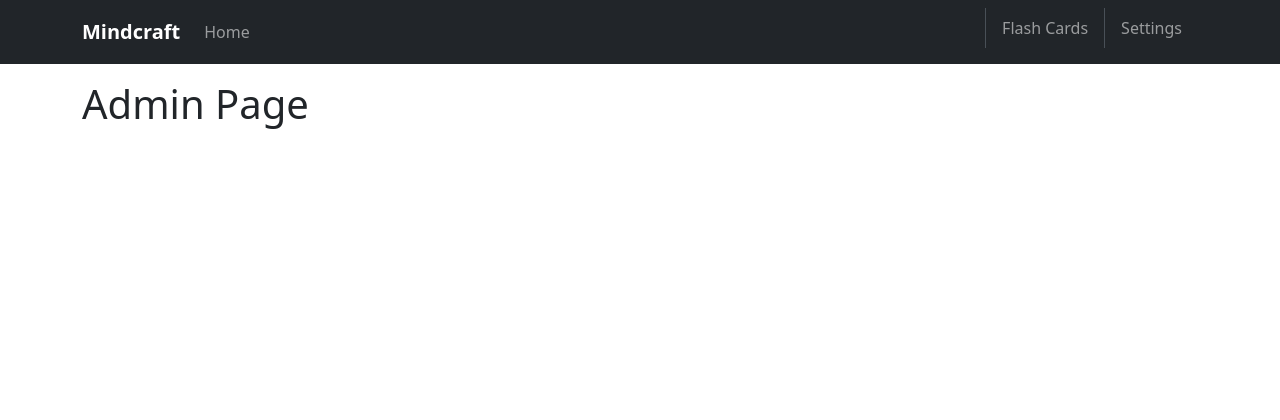
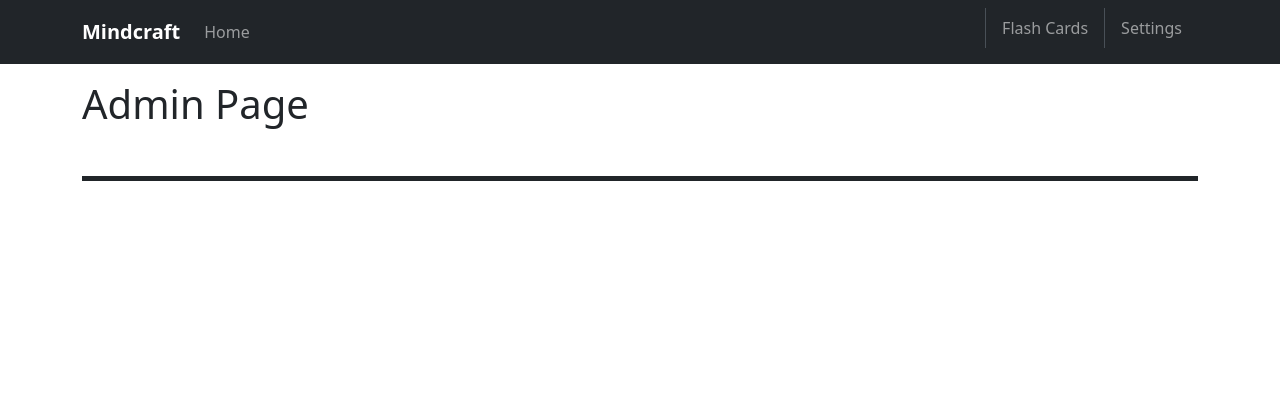
Before and after one commit to hub-mm/mindCRAFT, a Flask app: template app/templates/admin.html in a window 1280 px wide. Shown: the top 420 px of the page. Run offline with Flask 3, Linux system fonts and the light colour scheme; the template is opened without the code that fills it: values that come from a table or form of the project are taken from there, others are empty; the visitor is signed in with stand-in values (Sample User, id 1); data comes from the database, SQL or seed files in the repository; some libraries are stand-ins or nearby versions.

Commit message:
Add border under h1

```diff
--- a/app/templates/admin.html
+++ b/app/templates/admin.html
@@ -2,7 +2,7 @@
 {% import "bootstrap_wtf.html" as wtf %}
 
 {% block content %}
-<h1>Admin Page</h1>
+<h1 class="border-bottom border-dark border-5 pb-5 mb-5">Admin Page</h1>
 
 <table class="table">
     <thead>
```
